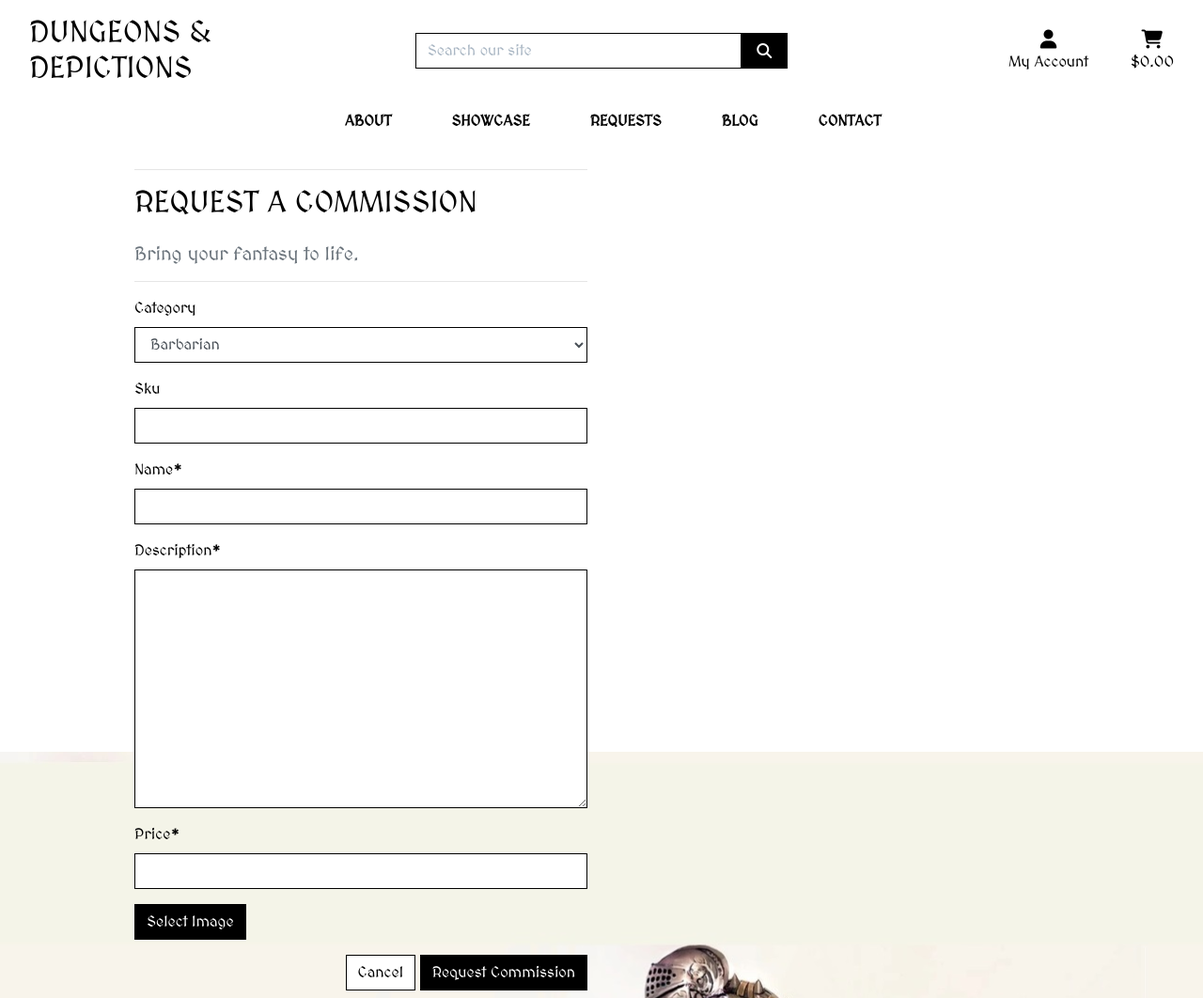
After one commit to Code-Institute-Submissions/ci_milestone_project_4_dungeons_and_depictions, a Django app: page /commissions/request/ in a window 1280 px wide. The commit adds this page. Shown: the whole page at 94% size. Run offline with Django 3.2, Linux system fonts and the light colour scheme; the visitor is signed in with stand-in values (Sample User, id 1); data comes from the database, SQL or seed files in the repository; parts of the project's set-up code (start-up, migrations or seed data) failed here and were passed over; some libraries are stand-ins or nearby versions.

Commit message:
Created foundation for request page.

```diff
--- /dev/null
+++ b/showcase/templates/commissions/request_commission.html
@@ -0,0 +1,53 @@
+{% extends "base.html" %}
+{% load static %}
+
+{% block page_header %}
+    <div class="container header-container">
+        <div class="row">
+            <div class="col"></div>
+        </div>
+    </div>
+{% endblock %}
+
+{% block content %}
+    <div class="overlay"></div>
+    <div class="container">
+        <div class="row">
+            <div class="col-12 col-md-6">
+                <hr>
+                <h2 class="logo-font mb-4">Request a Commission</h2>
+                <h5 class="text-muted">Bring your fantasy to life.</h5>
+                <hr>
+            </div>
+        </div>
+
+        <div class="row">
+            <div class="col-12 col-md-6">
+                <form method="POST" action="{% url 'request_commission' %}" class="form mb-2" enctype="multipart/form-data">
+                    {% csrf_token %}
+                    {% for field in form %}
+                        {% if field.name != 'image' %}
+                            {{ field | as_crispy_field }}
+                        {% else %}
+                            {{ field }}
+                        {% endif %}
+                    {% endfor %}
+                    <div class="text-right">
+                        <a class="btn btn-outline-black rounded-0" href="{% url 'commissions' %}">Cancel</a>
+                        <button class="btn btn-black rounded-0" type="submit">Request Commission</button>
+                    </div>
+                </form>
+            </div>
+        </div>
+    </div>
+{% endblock %}
+
+{% block postloadjs %}
+    {{ block.super }}
+    <script type="text/javascript">
+        $('#new-image').change(function() {
+            var file = $('#new-image')[0].files[0];
+            $('#filename').text(`Image will be set to: ${file.name}`);
+        });
+    </script>
+{% endblock %}
--- a/showcase/urls.py
+++ b/showcase/urls.py
@@ -7,4 +7,5 @@ urlpatterns = [
     path('add/', views.add_commission, name='add_commission'),
     path('edit/<int:commission_id>/', views.edit_commission, name='edit_commission'),
     path('delete/<int:commission_id>/', views.delete_commission, name='delete_commission'),
+    path('request/', views.request_commission, name='request_commission'),
 ]
--- a/showcase/views.py
+++ b/showcase/views.py
@@ -138,3 +138,26 @@ def delete_commission(request, commission_id):
     commission.delete()
     messages.success(request, 'Commission deleted!')
     return redirect(reverse('commissions'))
+
+
+@login_required
+def request_commission(request):
+    """ Allows users to request a commission """
+    if request.method == 'POST':
+        form = CommissionForm(request.POST, request.FILES)
+        if form.is_valid():
+            commission = form.save()
+            messages.success(request, 'Commission request successfully added to cart!')
+            return redirect(reverse('commission_detail', args=[commission.id]))
+        else:
+            messages.error(
+                request, 'Failed to request a commission. Please ensure the form is valid.')
+    else:
+        form = CommissionForm()
+
+    template = 'commissions/request_commission.html'
+    context = {
+        'form': form,
+    }
+
+    return render(request, template, context)
--- a/templates/includes/main-nav.html
+++ b/templates/includes/main-nav.html
@@ -35,7 +35,7 @@
 		</li>
 
         <li class="nav-item">
-            <a class="logo-font font-weight-bold nav-link text-black mr-5" href="#" aria-haspopup="true" aria-expanded="false">
+            <a class="logo-font font-weight-bold nav-link text-black mr-5" href="{% url 'request_commission' %}" id="request-commission-link">
 				Requests
             </a>
         </li>
```
